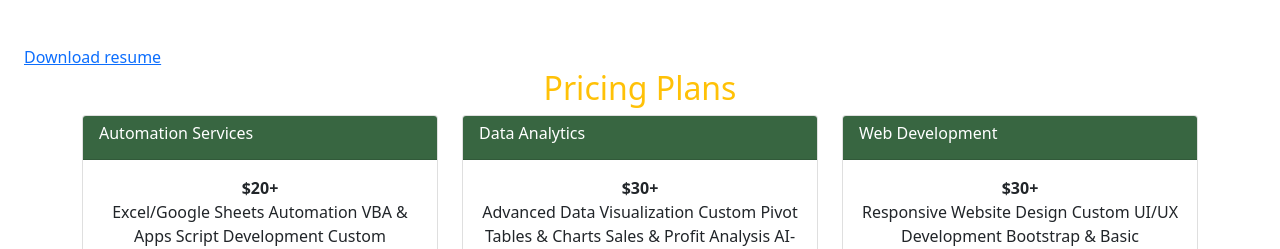
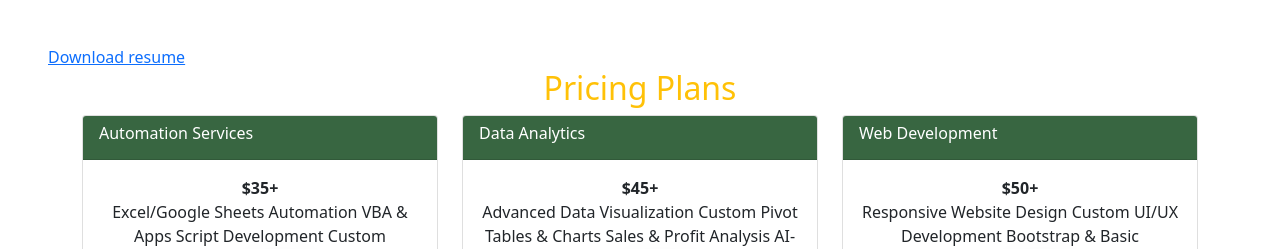
Before and after one commit to waren2/waren.portfolio, a plain HTML site: page index.html in a window 1280 px wide. Shown: the part 1259-1508 px from the top of the page. Drawn offline with nearby package versions, Linux system fonts and the light colour scheme; some packages are replaced by stand-ins of ours; a script that the page names is missing; files whose address does not match are found by name.

Commit message:
new change

```diff
--- a/index.html
+++ b/index.html
@@ -134,7 +134,7 @@
         </div>
         </section>
          <div class=" px-4 mt-3 bt-secondary text-light" id="resume">
-            <a href="resumepdf/White Simple Student CV Resume.pdf">Download resume</a>
+            <a class="mx-4" href="resumepdf/White Simple Student CV Resume.pdf">Download resume</a>
         </div>
         <div id="pricing">
         <section id="PRICING" class="container mb-5">
@@ -144,7 +144,7 @@
                 <div class="card">
                     <div class="card-header" id="card-header"><h6>Automation Services</h6></div>
                     <div class="card-body text-center">
-                        <span class="fw-bold">$20+</span>
+                        <span class="fw-bold">$35+</span>
                         <p>Excel/Google Sheets Automation
 VBA & Apps Script Development
 Custom Dashboards
@@ -157,7 +157,7 @@ Data Integration</p>
                  <div class="card">
                     <div class="card-header"id="card-header"><h6>Data Analytics</h6></div>
                     <div class="card-body text-center">
-                        <span class="fw-bold">$30+</span>
+                        <span class="fw-bold">$45+</span>
                         <p>Advanced Data Visualization
 Custom Pivot Tables & Charts
 Sales & Profit Analysis
@@ -172,7 +172,7 @@ Data Cleaning&..</p>
                  <div class="card">
                     <div class="card-header "id="card-header"><h6>Web Development</h6></div>
                     <div class="card-body text-center">
-                    <span class="fw-bold">$30+</span>
+                    <span class="fw-bold">$50+</span>
                         <p >Responsive Website Design
 Custom UI/UX Development
 Bootstrap & Basic Integration
```
